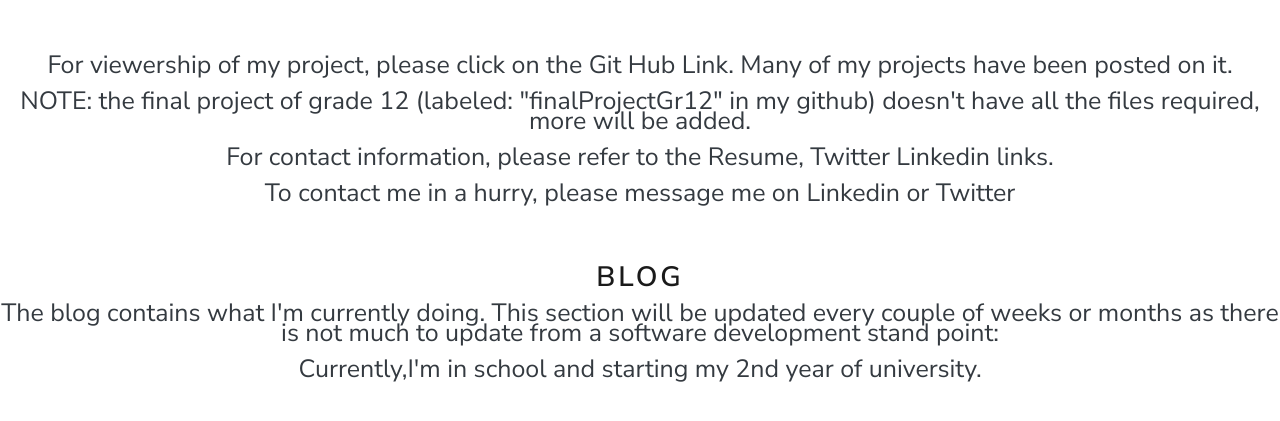
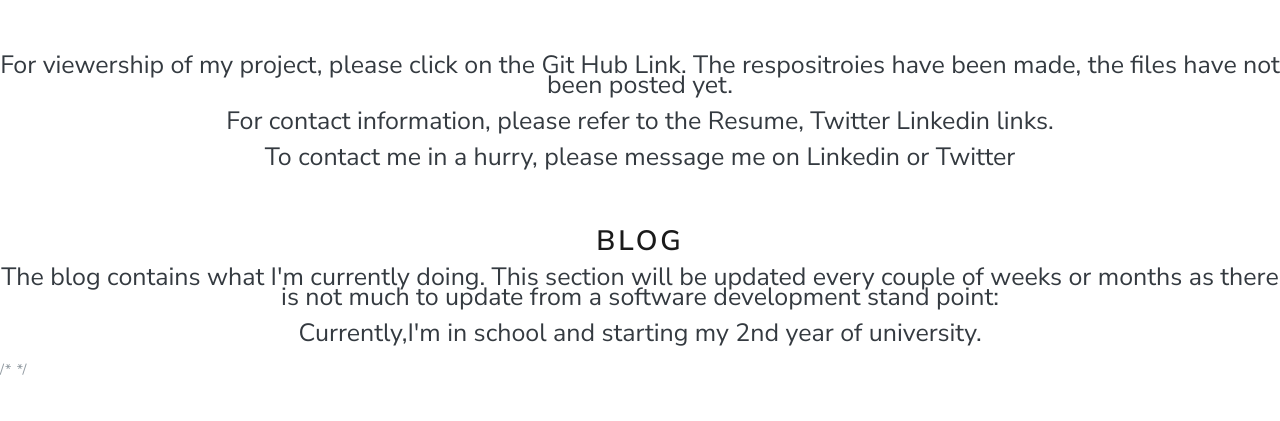
Before and after one commit to PanthThakkar/PanthThakkar.github.io, a plain HTML site: page Index.html in a window 1280 px wide. Shown: the part 177-598 px from the top of the page. Drawn offline with Linux system fonts and the light colour scheme.

Commit message:
Revert "Updates to the Resume and index"
This reverts commit 4c6dfe8f95cec37ee4ce80410d34a1e17618a02f.

```diff
--- a/Index.html
+++ b/Index.html
@@ -36,7 +36,7 @@
                 <a href = "https://www.linkedin.com/in/panth-thakkar-966611149/" class="text-light">Linkedin</a>
                 <a href = "https://github.com/PanthThakkar" class="text-light">Git Hub</a>
                 <a href = "https://twitter.com/PanthThakkar?lang=en" class="text-light"> Twitter</a>
-                <a href = "Resume_Panth_December2018.pdf" class="text-light">Resume</a>
+                <a href = "Resume_Panth_August2018.pdf" class="text-light">Resume</a>
             </div>
         </nav>
         <h1>Panth Thakkar</h1>
@@ -44,12 +44,9 @@
             <p class="text-dark">Hello. Welcome to my website. I am a computer science student at the University of Guelph. I am expected to graduate in 2021 with a Bachlor's in Computing.</p>
         </div>
         <br><br>
-        <div class = "" style = "line-height: 0.5cm;">
-            <p class="text-dark">For viewership of my project, please click on the Git Hub Link. Many of my projects have been posted on it.</p>
-            <p class="text-dark"><b>NOTE:</b> the final project of grade 12 (labeled: "finalProjectGr12" in my github) doesn't have all the files required, more will be added.</p>
-            <p class="text-dark">For contact information, please refer to the Resume, Twitter Linkedin links.</p>
-            <p class="text-dark">To contact me in a hurry, please message me on Linkedin or Twitter</p>
-        </div>
+        <p class="text-dark">For viewership of my project, please click on the Git Hub Link. The respositroies have been made, the files have not been posted yet.</p>
+        <p class="text-dark">For contact information, please refer to the Resume, Twitter Linkedin links.</p>
+        <p class="text-dark">To contact me in a hurry, please message me on Linkedin or Twitter</p>
         <br><br>
         <div class = "container-fluid padding">
             <div class = "row text-center padding ">
@@ -65,6 +62,7 @@
             </div>
         </div>
     </body>
-    <script type="text/javascript" src="config.js">
-    </script>
+    /*<script type="text/javascript" src="config.js">
+        <>
+    </script>      */
 </html>
```
Also changed, not shown: 2 other files.
